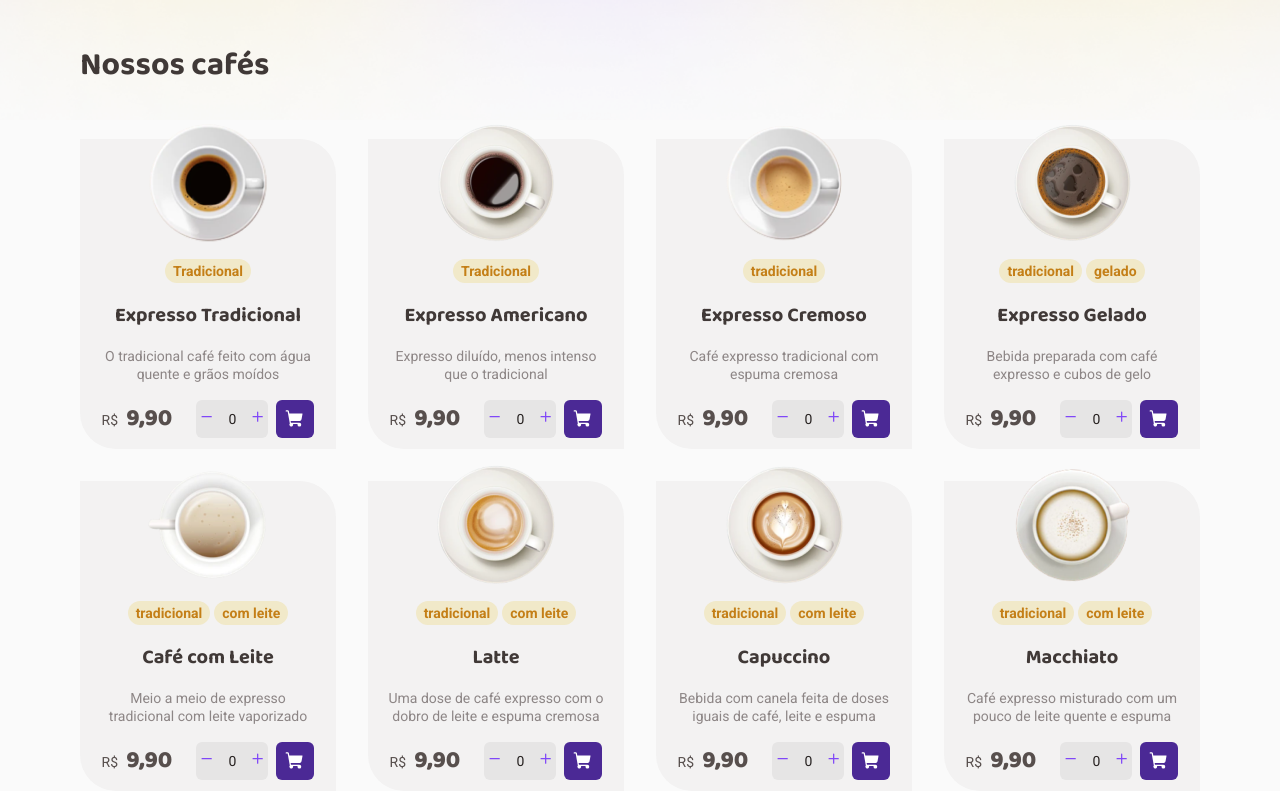
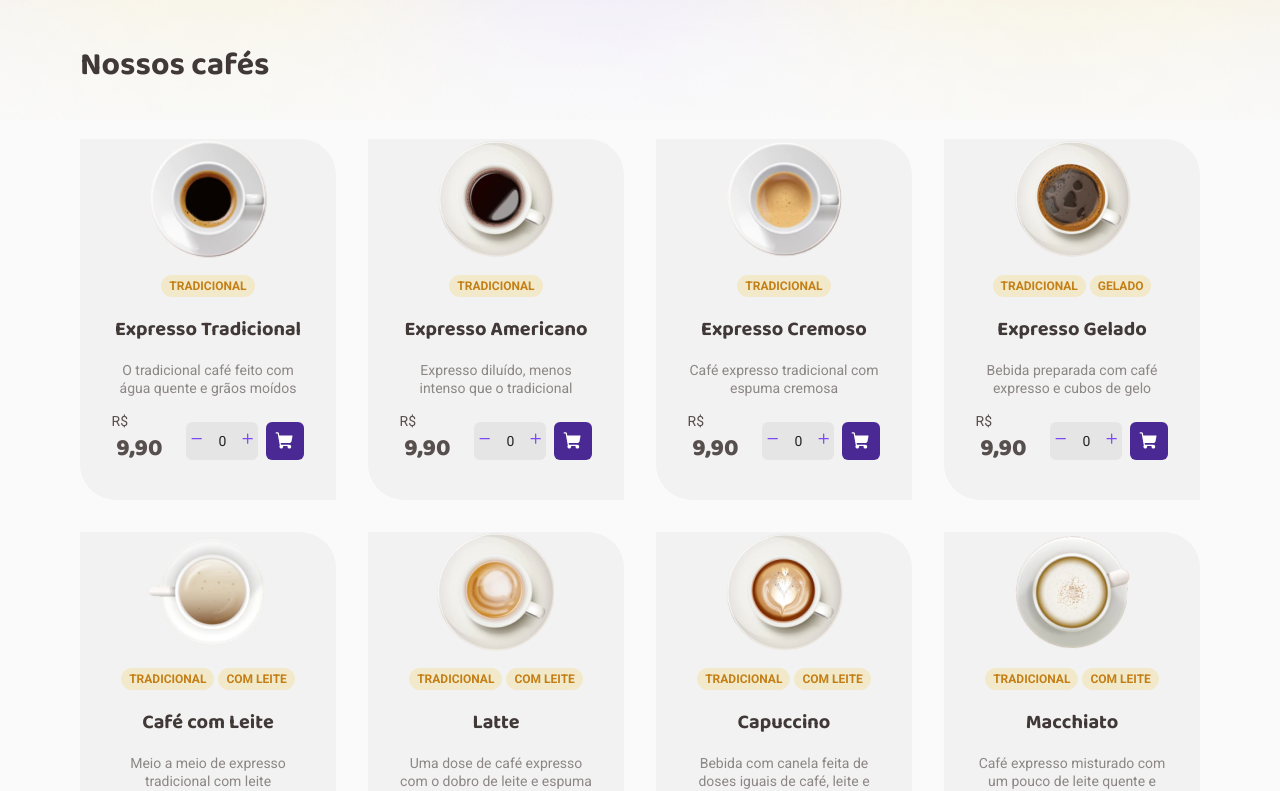
Before and after one commit to lucascprazeres/coffee-delivery-app, a React (Vite) app: page / in a window 1280 px wide. Shown: the part 680-1471 px from the top of the page. Built offline with nearby package versions, Linux system fonts and the light colour scheme.

Commit message:
style(home): corrige cards e categorias

```diff
--- a/src/components/ProductCard/styles.ts
+++ b/src/components/ProductCard/styles.ts
@@ -7,9 +7,9 @@ export const ProductCardContainer = styled.div`
   align-items: center;
   gap: 1rem;
   background: var(--base-card);
-  height: 310px;
+  height: auto;
   width: 100%;
-  padding: 1rem;
+  padding: 2rem;
   border-top-right-radius: 36px;
   border-bottom-left-radius: 36px;
 
@@ -33,7 +33,8 @@ export const ProductCardContainer = styled.div`
     padding: 0.25rem 0.5rem;
     border-radius: 100px;
     font-weight: bold;
-    font-size: 14px;
+    font-size: 12px;
+    text-transform: uppercase;
   }
 
   h3 {
```
